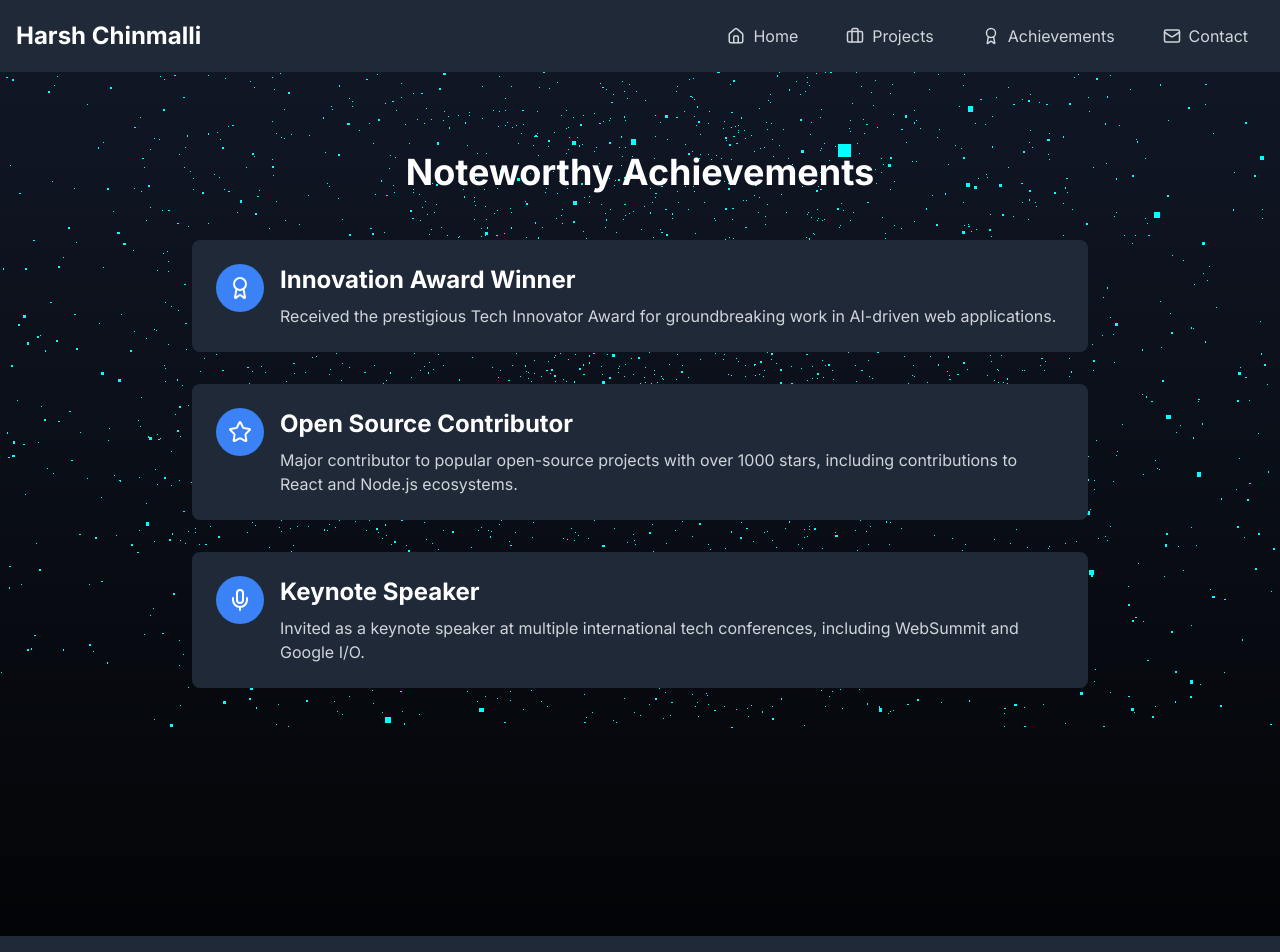
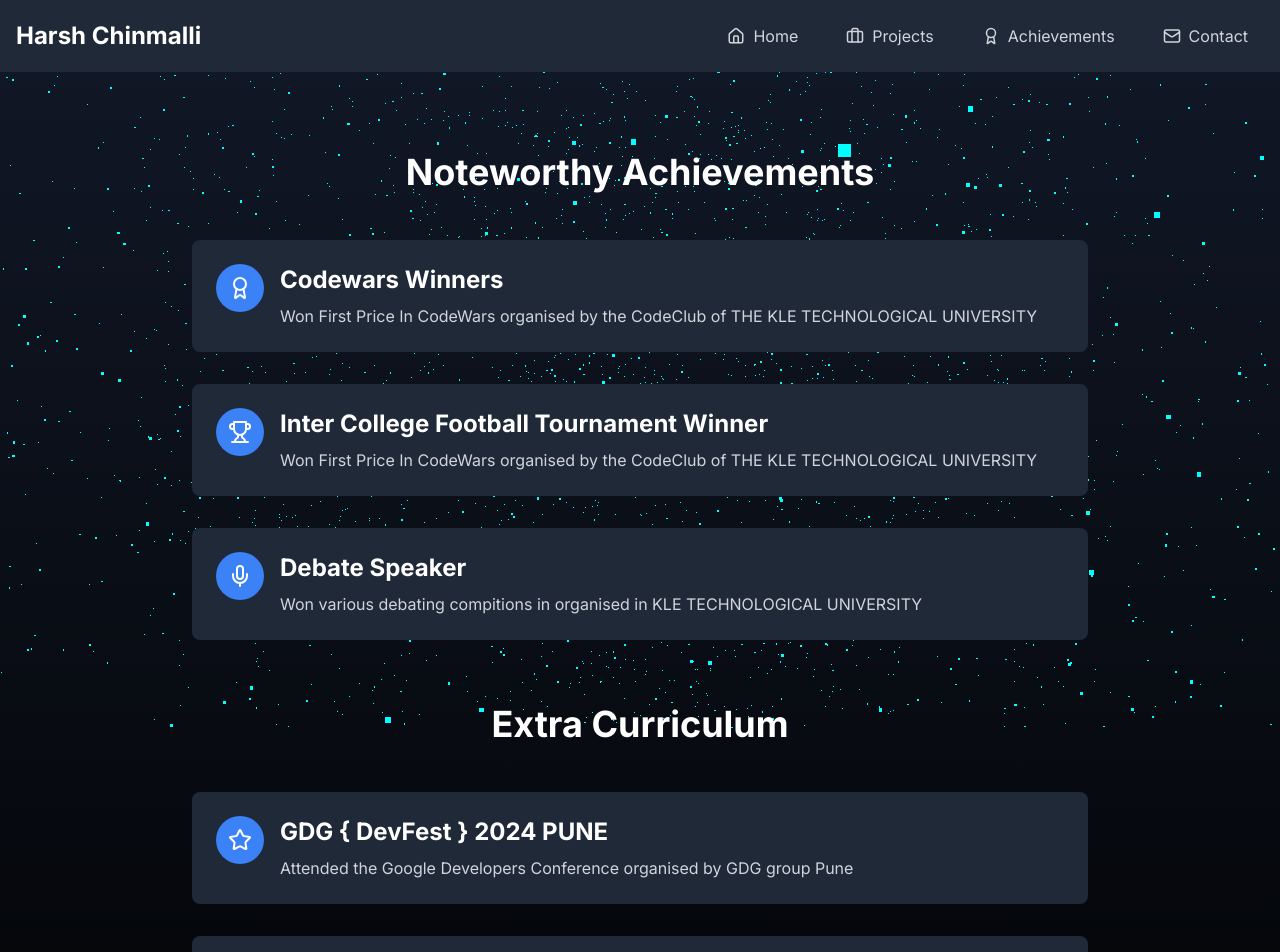
Before and after one commit to harshchinmalliofficial/PortFolio, a Next.js app: page /achievements in a window 1280 px wide. Shown: the top 952 px of the page. Built offline with nearby package versions, Linux system fonts and the light colour scheme.

Commit message:
layout donee

```diff
--- a/app/achievements/page.jsx
+++ b/app/achievements/page.jsx
@@ -1,44 +1,62 @@
 "use client";
 
 import { motion } from "framer-motion";
-import { Award, Star, Mic } from "lucide-react";
+import { Award, Star, Mic, Trophy } from "lucide-react";
 
 const achievements = [
   {
     id: 1,
-    title: "Innovation Award Winner",
+    title: "Codewars Winners",
     description:
-      "Received the prestigious Tech Innovator Award for groundbreaking work in AI-driven web applications.",
+      "Won First Price In CodeWars organised by the CodeClub of THE KLE TECHNOLOGICAL UNIVERSITY",
     icon: Award,
   },
   {
     id: 2,
-    title: "Open Source Contributor",
+    title: "Inter College Football Tournament Winner ",
     description:
-      "Major contributor to popular open-source projects with over 1000 stars, including contributions to React and Node.js ecosystems.",
+      "Won First Price In CodeWars organised by the CodeClub of THE KLE TECHNOLOGICAL UNIVERSITY ",
+    icon: Trophy,
+  },
+  {
+    id: 3,
+    title: "Debate Speaker",
+    description:
+      "Won various debating compitions in organised in KLE TECHNOLOGICAL UNIVERSITY",
+    icon: Mic,
+  },
+];
+
+const extra = [
+  {
+    id: 1,
+    title: "GDG { DevFest } 2024 PUNE",
+    description:
+      "Attended the Google Developers Conference organised by GDG group Pune",
     icon: Star,
   },
   {
-    id: 3,
-    title: "Keynote Speaker",
+    id: 2,
+    title: "GDG { DevFest } 2024 HUBLI",
     description:
-      "Invited as a keynote speaker at multiple international tech conferences, including WebSummit and Google I/O.",
-    icon: Mic,
+      "Attended the Google Developers Conference organised by GDG group Hubli ",
+    icon: Star,
   },
 ];
 
 const Achievements = () => {
   return (
-    <div className="min-h-screen py-12">
-      <motion.h1
-        className="text-4xl font-bold mb-12 text-center"
-        initial={{ opacity: 0, y: -50 }}
-        animate={{ opacity: 1, y: 0 }}
+    <div className="py-12">
+      {/* Noteworthy Achievements Section */}
+      <motion.div
+        className="max-w-4xl mx-auto mb-16"
+        initial={{ opacity: 0 }}
+        animate={{ opacity: 1 }}
         transition={{ duration: 0.5 }}
       >
-        Noteworthy Achievements
-      </motion.h1>
-      <div className="max-w-4xl mx-auto">
+        <h1 className="text-4xl font-bold mb-12 text-center">
+          Noteworthy Achievements
+        </h1>
         {achievements.map((achievement, index) => (
           <motion.div
             key={achievement.id}
@@ -56,7 +74,36 @@ const Achievements = () => {
             </div>
           </motion.div>
         ))}
-      </div>
+      </motion.div>
+
+      {/* Extra Curriculum Section */}
+      <motion.div
+        className="max-w-4xl mx-auto"
+        initial={{ opacity: 0 }}
+        animate={{ opacity: 1 }}
+        transition={{ duration: 0.5 }}
+      >
+        <h1 className="text-4xl font-bold mb-12 text-center">
+          Extra Curriculum
+        </h1>
+        {extra.map((achievement, index) => (
+          <motion.div
+            key={achievement.id}
+            className="bg-gray-800 p-6 rounded-lg mb-8 flex items-start"
+            initial={{ opacity: 0, x: index % 2 === 0 ? -50 : 50 }}
+            animate={{ opacity: 1, x: 0 }}
+            transition={{ duration: 0.5, delay: index * 0.1 }}
+          >
+            <div className="bg-blue-500 p-3 rounded-full mr-4">
+              <achievement.icon className="w-6 h-6 text-white" />
+            </div>
+            <div>
+              <h2 className="text-2xl font-bold mb-2">{achievement.title}</h2>
+              <p className="text-gray-300">{achievement.description}</p>
+            </div>
+          </motion.div>
+        ))}
+      </motion.div>
     </div>
   );
 };
```
